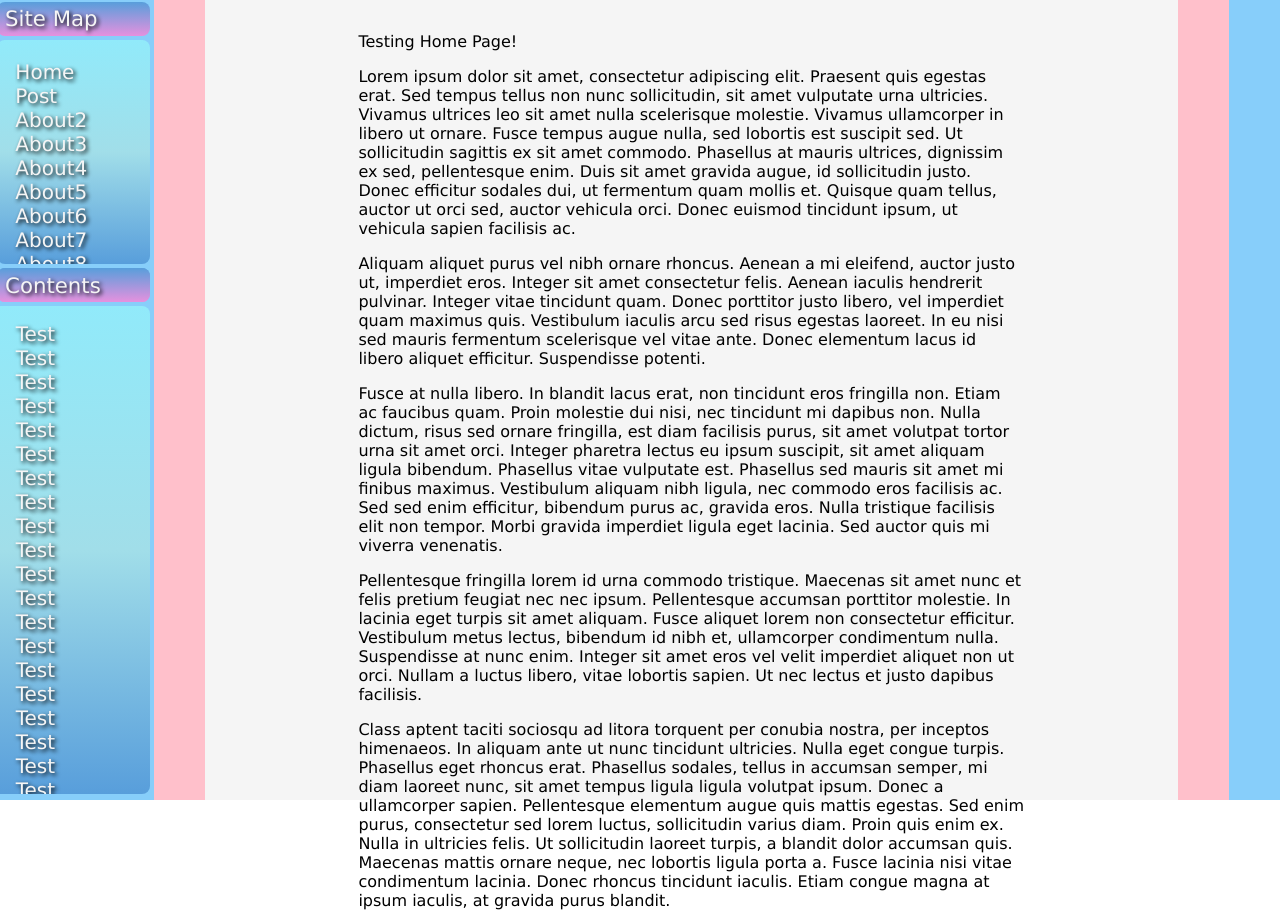
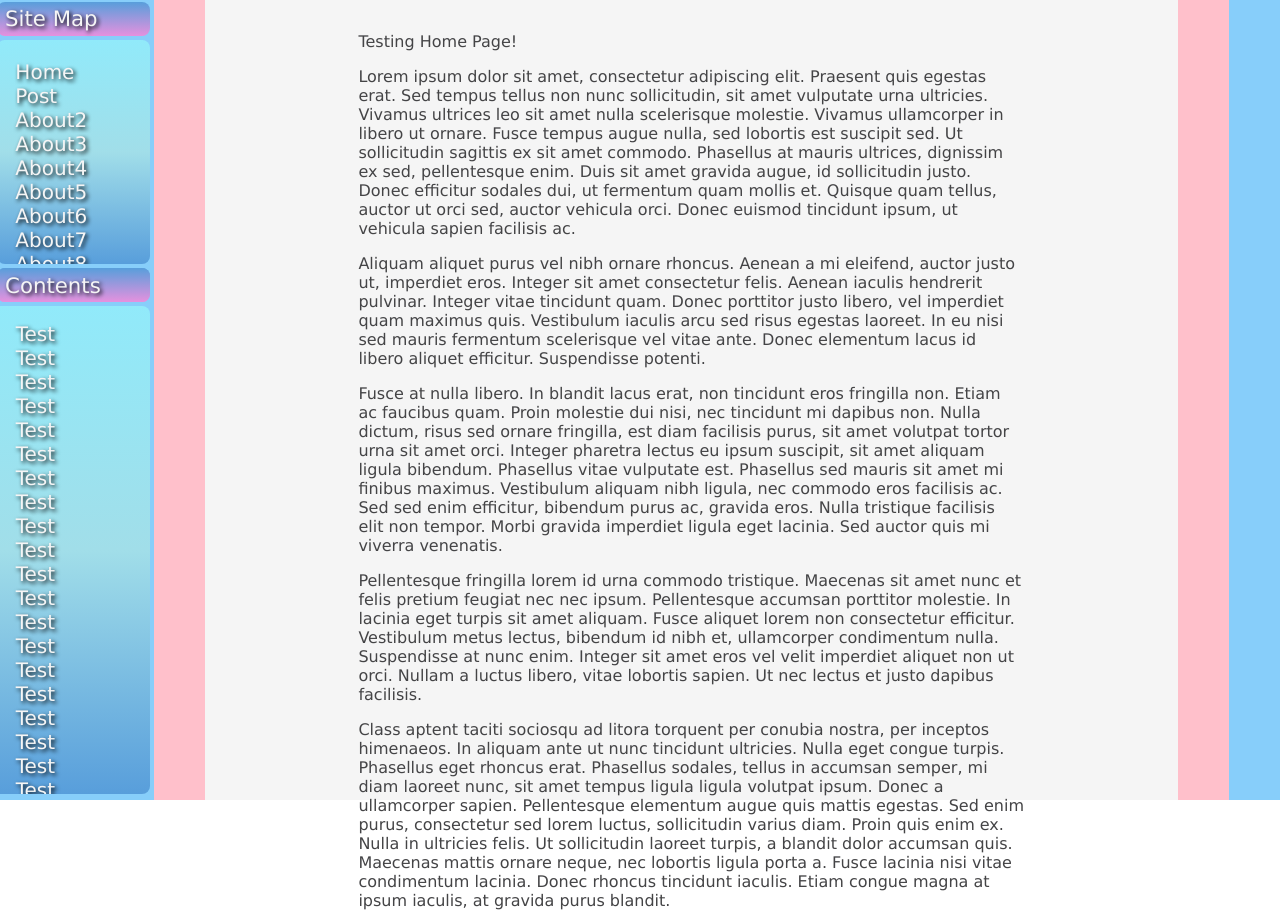
Before and after one commit to Transgender-Resource-Wiki/Transgender-Resource-Wiki.github.io, an Astro site: page / in a window 1280 px wide. Shown: the top 913 px of the page. Built offline with nearby package versions, Linux system fonts and the light colour scheme; Astro itself is replaced by a stand-in of ours.

Commit message:
text color change

```diff
--- a/src/layouts/DefaultLayout.astro
+++ b/src/layouts/DefaultLayout.astro
@@ -34,6 +34,7 @@ import '../styles/ContentsTable.css';
       margin-right: 4vw;
       margin-top: 10vh;
       margin-bottom: 6vh;
+      color: rgb(68, 68, 70);
       font-family: Verdana, sans-serif, system-ui;
   }
 
```
